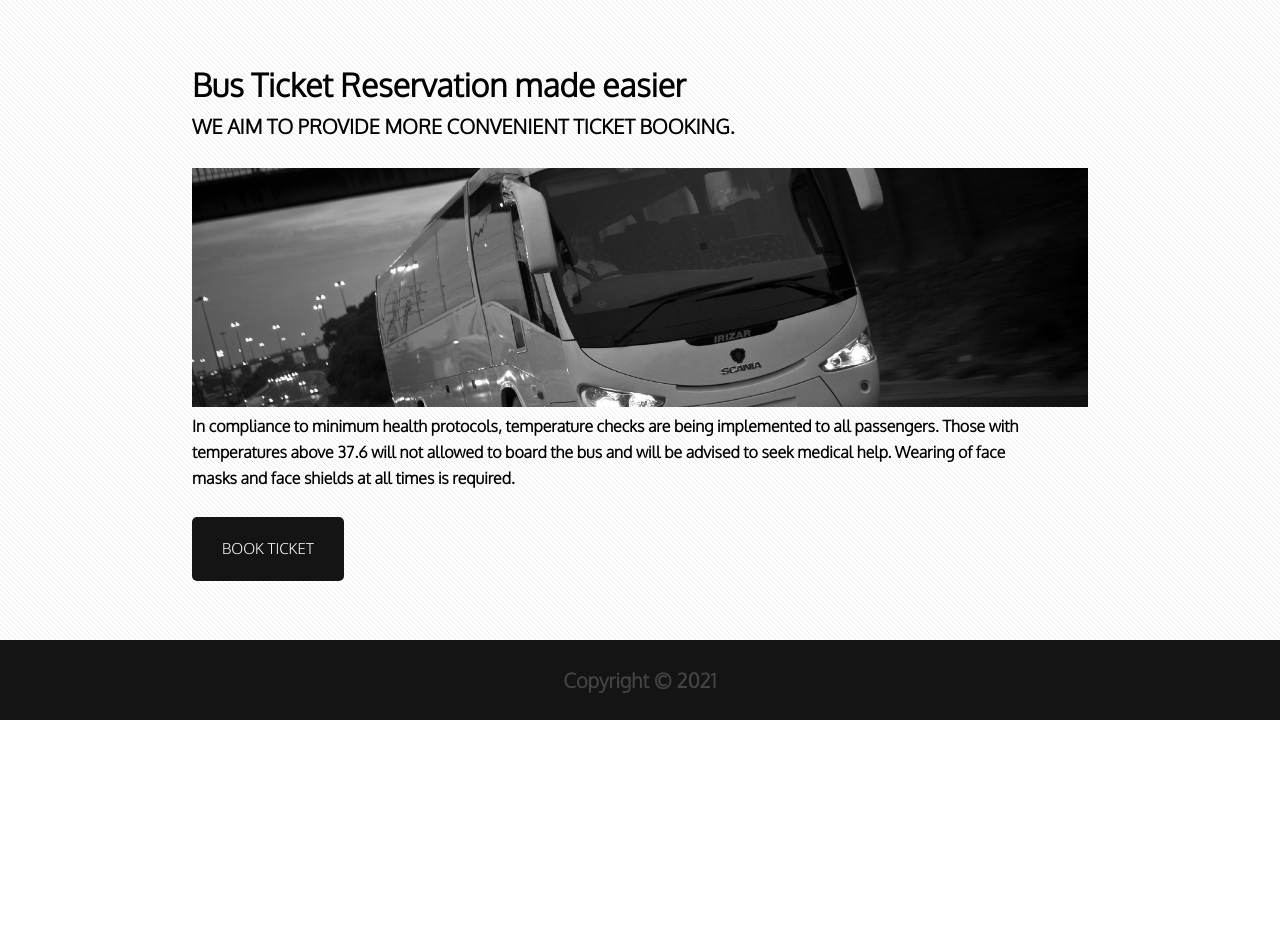
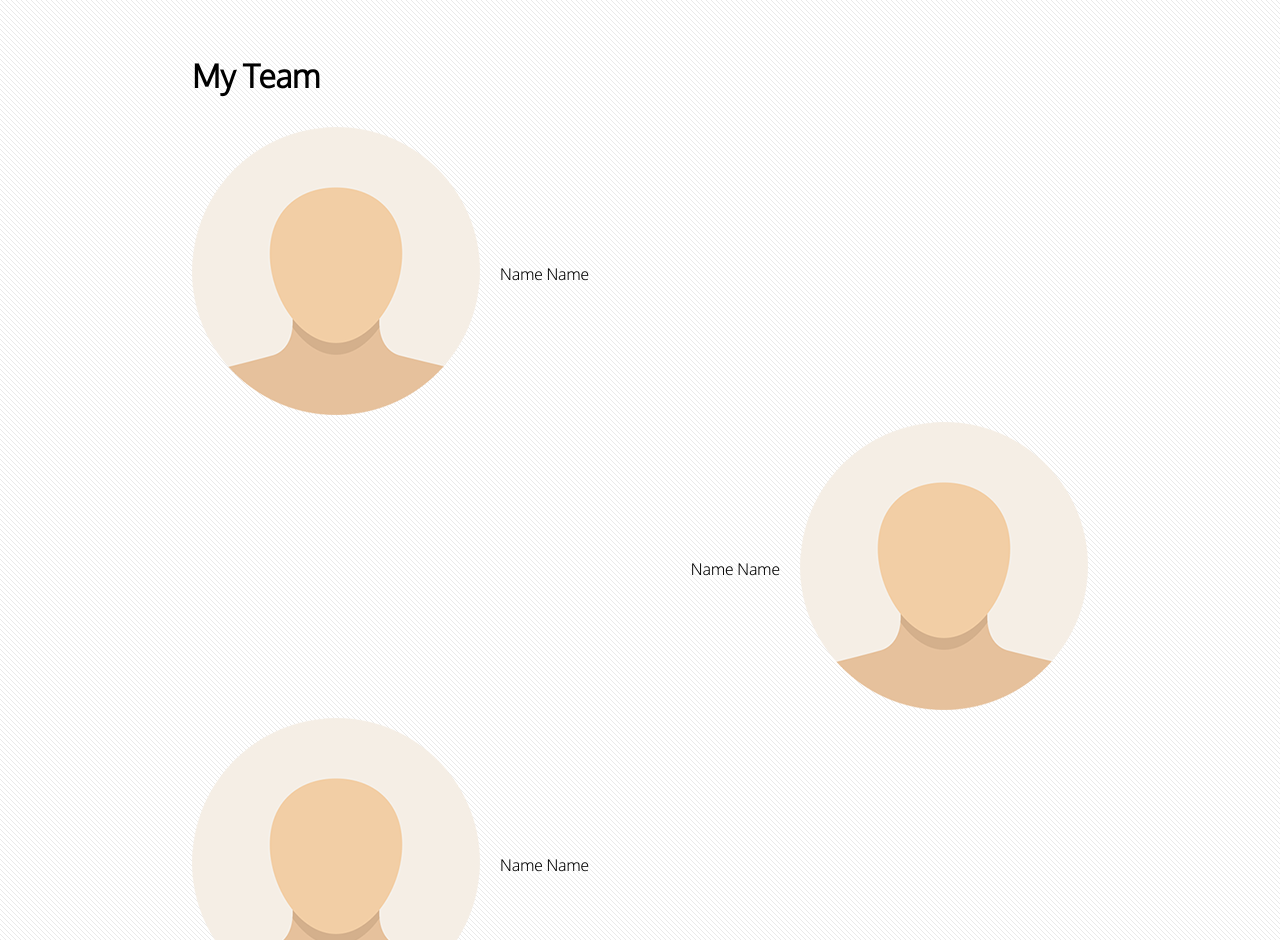
Before and after one commit to tubaljaren09/ReactJS-BusReserve, a React (Create React App) app in the folder client/: page /about in a window 1280 px wide. Shown: the part 320-1260 px from the top of the page. Before the commit the page ends 1040 px from the top, so only its background shows below. Built offline with nearby package versions, Linux system fonts and the light colour scheme.

Commit message:
Add about team

```diff
--- a/client/src/App.js
+++ b/client/src/App.js
@@ -6,6 +6,7 @@ import Navbar from './Components/Navbar';
 import Footer from './Components/Footer';
 import Home from './Components/Home';
 import Book from './Components/Book';
+import About from './Components/About';
 
 /* STYLES */
 import './Styles/app.scss';
@@ -21,6 +22,9 @@ const App = () => {
                 <Route path="/book">
                     <Book />
                 </Route>
+                <Route path="/about">
+                    <About />
+                </Route>
                 <Route path="/">
                     <Home />
                 </Route>
--- /dev/null
+++ b/client/src/Components/About.js
@@ -0,0 +1,64 @@
+import React from 'react';
+
+/* IMAGES */
+import Logo from '../Images/aboutlogo.png';
+
+const About = () => {
+    return(
+        <div className="about-main">
+            <div className="about-container">
+                <h1>My Team</h1><br/>
+                <div className="content-left">
+                    <div className="img">
+                        <img src={Logo} alt="aboutlogo"/>
+                    </div>
+                    <div className="text">
+                        <p>Name Name</p>
+                    </div>
+                </div>
+                <div className="content-right">
+                    <div className="img">
+                        <img src={Logo} alt="aboutlogo"/>
+                    </div>
+                    <div className="text">
+                        <p>Name Name</p>
+                    </div>
+                </div>
+                <div className="content-left">
+                    <div className="img">
+                        <img src={Logo} alt="aboutlogo"/>
+                    </div>
+                    <div className="text">
+                        <p>Name Name</p>
+                    </div>
+                </div>
+                <div className="content-right">
+                    <div className="img">
+                        <img src={Logo} alt="aboutlogo"/>
+                    </div>
+                    <div className="text">
+                        <p>Name Name</p>
+                    </div>
+                </div>
+                <div className="content-left">
+                    <div className="img">
+                        <img src={Logo} alt="aboutlogo"/>
+                    </div>
+                    <div className="text">
+                        <p>Name Name</p>
+                    </div>
+                </div>
+                <div className="content-right">
+                    <div className="img">
+                        <img src={Logo} alt="aboutlogo"/>
+                    </div>
+                    <div className="text">
+                        <p>Name Name</p>
+                    </div>
+                </div>
+            </div>
+        </div>
+    )
+}
+
+export default About;
--- a/client/src/Components/Navbar.js
+++ b/client/src/Components/Navbar.js
@@ -13,7 +13,7 @@ const Navbar = () => {
                     <ul>
                         <li><NavLink exact to="/home" className="navbar" activeClassName="navbar-active">HOMEPAGE</NavLink></li>
                         <li><NavLink exact to="/book" className="navbar" activeClassName="navbar-active">BOOK TICKET</NavLink></li>
-                        <li><NavLink exact to="/about" className="navbar" activeClassName="navbar-active">ABOUT</NavLink></li>
+                        <li><NavLink exact to="/about" className="navbar" activeClassName="navbar-active">ABOUT TEAM</NavLink></li>
                         <li><NavLink exact to="/admin" className="navbar" activeClassName="navbar-active">ADMIN</NavLink></li>
                     </ul>
                 </div>
--- /dev/null
+++ b/client/src/Styles/about.scss
@@ -0,0 +1,55 @@
+.about-main{
+    animation:transitionIn 0.75s;
+    background-image:url('../Images/overlay.png');
+    background-size:auto;
+    padding:50px 0px;
+    /* GRID FROM APP */
+    grid-column:1/2;
+    grid-row:2/3;
+    .about-container{
+        width:70%;
+        margin:auto;
+        height:100%;
+        display:flex;
+        flex-direction:column;
+        justify-content:space-evenly;
+        .content-right{
+            width:100%;
+            .img{
+                float:right;
+                padding-left:20px;
+            }
+            .text{
+                height:100%;
+                display:flex;
+                flex-direction:column;
+                justify-content:center;
+                align-items:flex-end;
+            }
+        }
+        .content-left{
+            width:100%;
+            .img{
+                float:left;
+                padding-right:20px;
+            }
+            .text{
+                height:100%;
+                display:flex;
+                flex-direction:column;
+                justify-content:center;
+            }
+        }
+    }
+    @keyframes transitionIn{
+        from{
+            opacity:0;
+            transform:translateX(-10deg);
+        }
+
+        to{
+            opacity:1;
+            transform:translateX(0);
+        }
+    }
+}
--- a/client/src/Styles/app.scss
+++ b/client/src/Styles/app.scss
@@ -18,10 +18,11 @@ $black:#141414;
     /* GRID */
     display:grid;
     grid-template-columns:1fr;
-    grid-template-rows:40% 80% 10%;
+    grid-template-rows:40% auto 10%;
 
     @import './navbar.scss';
     @import './footer.scss';
     @import './home.scss';
     @import './book.scss';
+    @import './about.scss';
 }
--- a/client/src/Styles/home.scss
+++ b/client/src/Styles/home.scss
@@ -2,6 +2,7 @@
     animation:transitionIn 0.75s;
     background-image:url('../Images/overlay.png');
     background-size:auto;
+    padding:50px 0px;
     /* GRID FROM APP */
     grid-column:1/2;
     grid-row:2/3;
```
